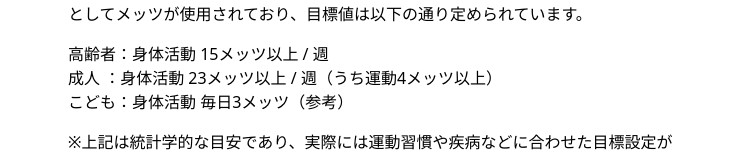
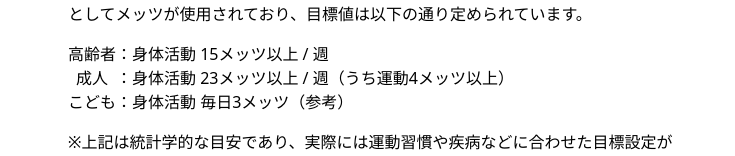
Before and after one commit to sh01forbusiness-ux/mets-app, a Next.js app: page /history in a window 1280 px wide. Shown: the part 435-591 px from the top of the page, without its empty margins (272-1007 px from the left). Built offline with nearby package versions, Linux system fonts and the light colour scheme.

Commit message:
履歴ページレイアウトの軽微な修正

```diff
--- a/app/history/page.tsx
+++ b/app/history/page.tsx
@@ -122,9 +122,9 @@ export default function HistoryPage() {
           厚生労働省が健康日本21で取り決めた健康づくりの基準を公表しています。その基準としてメッツが使用されており、目標値は以下の通り定められています。
         </p>
         <ul className={paragraphStyle}>
-          <li>高齢者：身体活動 15メッツ以上 / 週</li>
-          <li>成人  ：身体活動 23メッツ以上 / 週（うち運動4メッツ以上）</li>
-          <li>こども：身体活動 毎日3メッツ（参考）</li>
+          <li><span className="w-12 inline-block text-center">高齢者</span>：身体活動 15メッツ以上 / 週</li>
+          <li><span className="w-12 inline-block text-center">成人</span>：身体活動 23メッツ以上 / 週（うち運動4メッツ以上）</li>
+          <li><span className="w-12 inline-block text-center">こども</span>：身体活動 毎日3メッツ（参考）</li>
         </ul>
         <p className={paragraphStyle}>
           ※上記は統計学的な目安であり、実際には運動習慣や疾病などに合わせた目標設定が推奨されています。<br />
@@ -197,7 +197,9 @@ export default function HistoryPage() {
           </div>
           <div className=" w-full text-center text-xl mt-4 ">
             {achievementRatio < 100 && sevenDaysRecords.length !== 0 && (
-              <p>目標達成まであと{Math.round((Number(targetValue) - totalMets) * 10) / 10}メッツ！</p>
+              <p>
+                目標達成まであと{Math.round((Number(targetValue) - totalMets) * 10) / 10}メッツ！
+                </p>
             )}
             {achievementRatio >= 100 && (
               <p>
```
